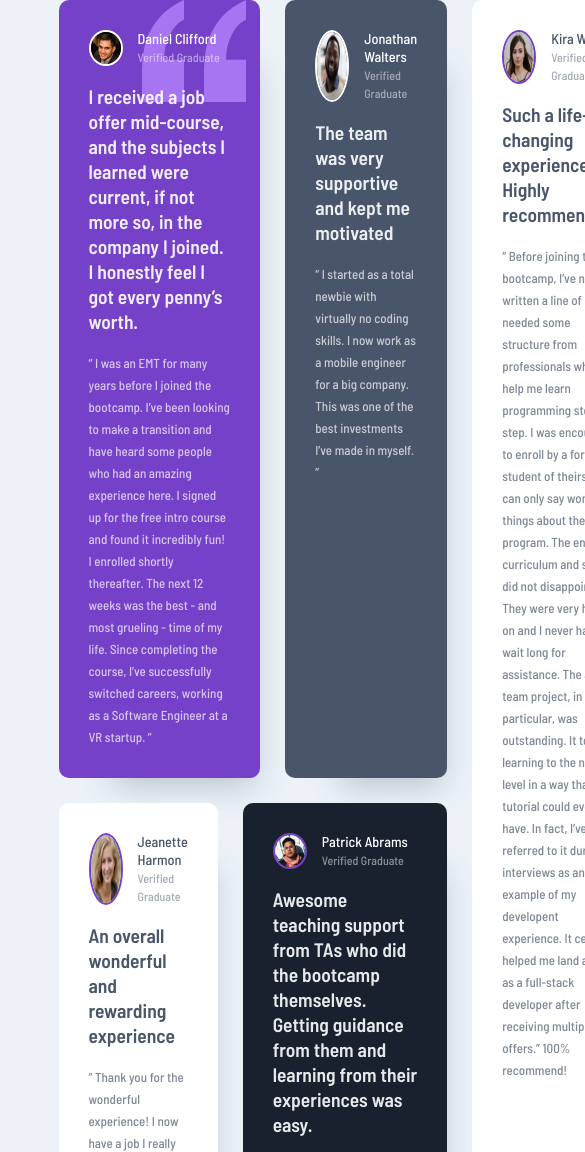
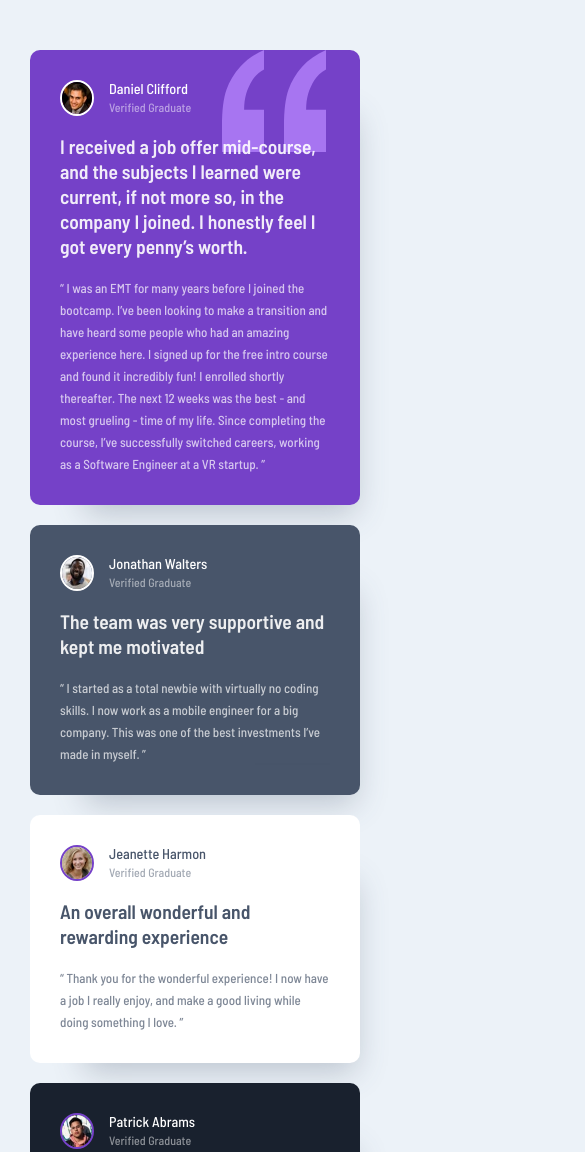
Before and after one commit to OsiusKara/Testimonials-Grid-Section, a plain HTML site: page index.html in a window 390 px wide. Shown: the top 1152 px of the page, 585 px wide, since content can reach past the window. Drawn offline with Linux system fonts and the light colour scheme.

Commit message:
Second Commit

```diff
--- a/index.html
+++ b/index.html
@@ -125,15 +125,20 @@
         100% recommend!
       </article>
     </div>
+
+    <footer>
+      <div class="attribution">
+        Challenge by <a href="https://www.frontendmentor.io?ref=challenge" target="_blank">Frontend Mentor</a>.
+        Coded by <a href="https://github.com/OsiusKara?tab=repositories">Osius Kara</a>.
+      </div>
+    </footer>
+
   </div>
 
 </body>
 
 
 
-<!-- <div class="attribution">
-  Challenge by <a href="https://www.frontendmentor.io?ref=challenge" target="_blank">Frontend Mentor</a>.
-  Coded by <a href="#">Your Name Here</a>.
-</div> -->
+
 
 </html>
--- a/style.css
+++ b/style.css
@@ -1,11 +1,3 @@
-/* .attribution {
-  font-size: 11px;
-  text-align: center;
-}
-.attribution a {
-  color: hsl(228, 45%, 44%);
-} */
-
 /* Global ------------------------------------------------> */
 
 *,
@@ -46,7 +38,7 @@ body {
 }
 
 .main-wrapper {
-  max-width: 70%;
+  width: 1000px;
   display: grid;
   gap: 2.5rem;
   grid-template-columns: repeat(4, 1fr);
@@ -84,7 +76,6 @@ body {
 .testimonial header {
   margin: 1.8rem 0 1.8rem 0;
   line-height: 2.5rem;
-  /* font-size: 1.5rem; */
 }
 
 .paragraph-opacity {
@@ -145,4 +136,80 @@ body {
   color: var(--very-dark-grayish-blue);
 }
 
+.attribution {
+  min-width: 220px;
+  font-size: 1.2rem;
+  color: rgb(97, 96, 96);
+}
+
+.attribution a {
+  color: hsl(228, 45%, 44%);
+  text-decoration: none;
+}
+
 /* Media Queries------------------------------------------------------------------------------------------------> */
+
+/* Tablet Version----------> */
+
+body {
+  min-height: 100vh;
+  padding: 3rem;
+}
+
+@media screen and (max-width: 950px) {
+  .main-wrapper {
+    grid-template-columns: repeat(2, 1fr);
+    grid-template-rows: 3;
+    grid-template-areas:
+      "one two"
+      "three four"
+      "fivee five";
+  }
+
+  .daniel {
+    grid-area: one;
+    grid-column: 1/2;
+    grid-row: 1/2;
+  }
+
+  .kira {
+    grid-area: two;
+    grid-column: 2/3;
+    grid-row: 1/2;
+  }
+
+  .jeanette {
+    grid-area: three;
+    grid-column: 1/2;
+    grid-row: 2/3;
+  }
+
+  .patrick {
+    grid-area: four;
+    grid-column: 2/3;
+    grid-row: 2/3;
+  }
+
+  .jonathan {
+    grid-area: five;
+    grid-column: 1/3;
+    grid-row: 3/4;
+  }
+}
+
+/* Mobile Version-----------------------------------> */
+
+@media screen and (max-width: 600px) {
+  .main-wrapper {
+    display: block;
+    max-width: 375px;
+  }
+
+  .testimonial {
+    margin: 2rem 0 2rem 0;
+  }
+
+  .attribution {
+    text-align: center;
+  }
+}
```
